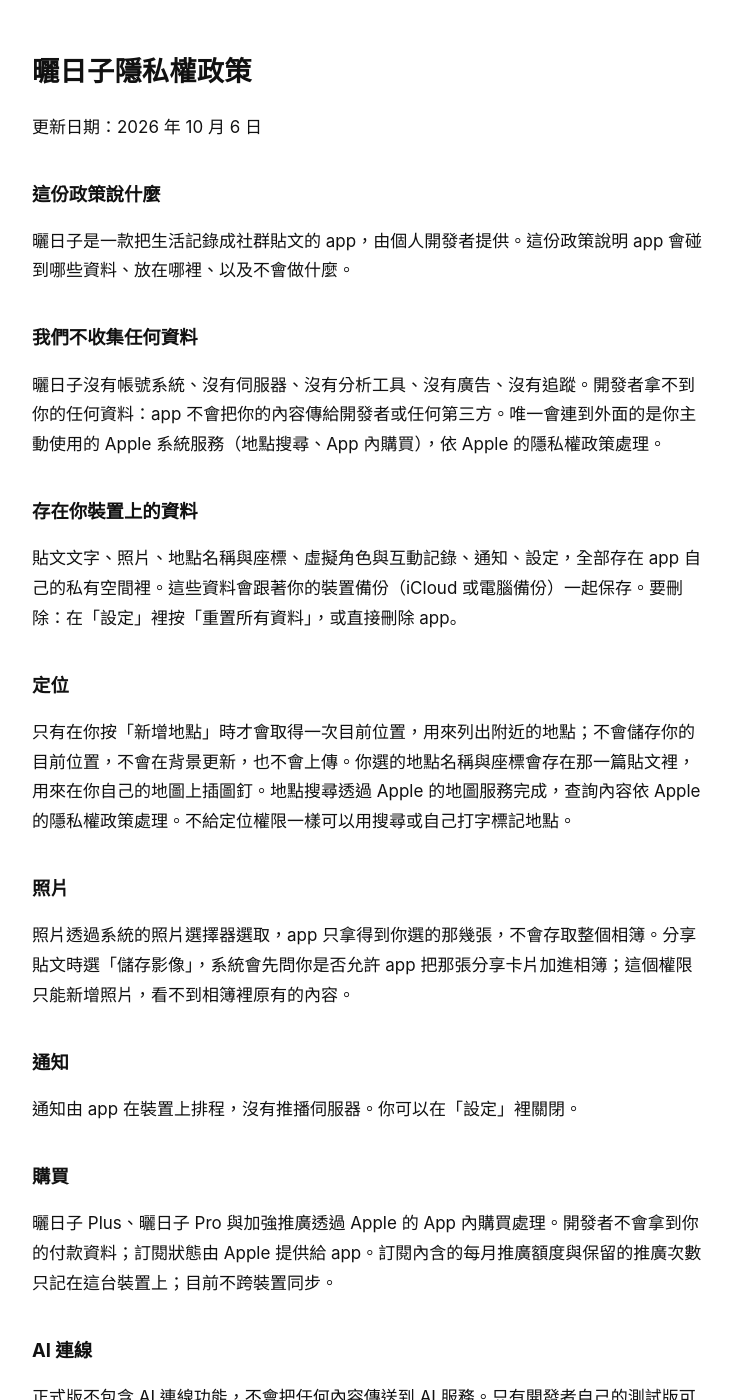
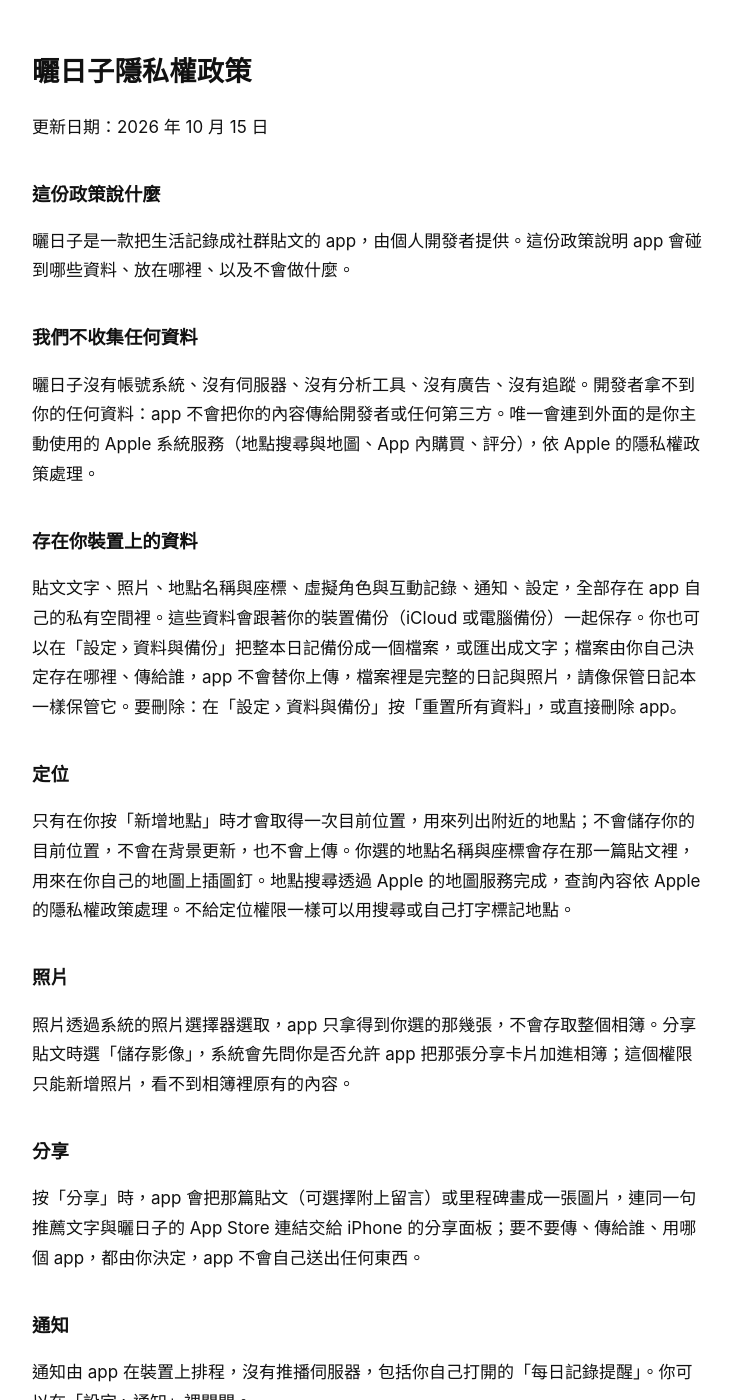
Before and after one commit to chris58530/saiday, a Jekyll site: the page built from privacy-policy.md, in a window 1280 px wide and 1400 px high. Shown: the whole window, without its empty margins (272-1005 px from the left). Built offline with Jekyll 4.4.1, drawn with Linux system fonts in a browser that asks for light colours; some of the changed text lies outside the part shown.

Commit message:
同步 FameSim docs/ 2026-10-15

```diff
--- a/privacy-policy.md
+++ b/privacy-policy.md
@@ -5,7 +5,7 @@ title: 隱私權政策
 
 # 曬日子隱私權政策
 
-更新日期：2026 年 10 月 6 日
+更新日期：2026 年 10 月 15 日
 
 {% comment %}
 這份文件與 app 內「設定 › 隱私權政策」的內文相同（`FameSim/Views/LegalViews.swift`），改哪一邊都要一起改，改完跑 `scripts/publish-site.sh` 同步到公開網站 https://chris58530.github.io/saiday/ 。這段是 Liquid 註解，不會出現在發佈出去的網頁原始碼裡。
@@ -17,11 +17,11 @@ title: 隱私權政策
 
 ## 我們不收集任何資料
 
-曬日子沒有帳號系統、沒有伺服器、沒有分析工具、沒有廣告、沒有追蹤。開發者拿不到你的任何資料：app 不會把你的內容傳給開發者或任何第三方。唯一會連到外面的是你主動使用的 Apple 系統服務（地點搜尋、App 內購買），依 Apple 的隱私權政策處理。
+曬日子沒有帳號系統、沒有伺服器、沒有分析工具、沒有廣告、沒有追蹤。開發者拿不到你的任何資料：app 不會把你的內容傳給開發者或任何第三方。唯一會連到外面的是你主動使用的 Apple 系統服務（地點搜尋與地圖、App 內購買、評分），依 Apple 的隱私權政策處理。
 
 ## 存在你裝置上的資料
 
-貼文文字、照片、地點名稱與座標、虛擬角色與互動記錄、通知、設定，全部存在 app 自己的私有空間裡。這些資料會跟著你的裝置備份（iCloud 或電腦備份）一起保存。要刪除：在「設定」裡按「重置所有資料」，或直接刪除 app。
+貼文文字、照片、地點名稱與座標、虛擬角色與互動記錄、通知、設定，全部存在 app 自己的私有空間裡。這些資料會跟著你的裝置備份（iCloud 或電腦備份）一起保存。你也可以在「設定 › 資料與備份」把整本日記備份成一個檔案，或匯出成文字；檔案由你自己決定存在哪裡、傳給誰，app 不會替你上傳，檔案裡是完整的日記與照片，請像保管日記本一樣保管它。要刪除：在「設定 › 資料與備份」按「重置所有資料」，或直接刪除 app。
 
 ## 定位
 
@@ -31,9 +31,13 @@ title: 隱私權政策
 
 照片透過系統的照片選擇器選取，app 只拿得到你選的那幾張，不會存取整個相簿。分享貼文時選「儲存影像」，系統會先問你是否允許 app 把那張分享卡片加進相簿；這個權限只能新增照片，看不到相簿裡原有的內容。
 
+## 分享
+
+按「分享」時，app 會把那篇貼文（可選擇附上留言）或里程碑畫成一張圖片，連同一句推薦文字與曬日子的 App Store 連結交給 iPhone 的分享面板；要不要傳、傳給誰、用哪個 app，都由你決定，app 不會自己送出任何東西。
+
 ## 通知
 
-通知由 app 在裝置上排程，沒有推播伺服器。你可以在「設定」裡關閉。
+通知由 app 在裝置上排程，沒有推播伺服器，包括你自己打開的「每日記錄提醒」。你可以在「設定 › 通知」裡關閉。
 
 ## 購買
 
@@ -41,7 +45,7 @@ title: 隱私權政策
 
 ## AI 連線
 
-正式版不包含 AI 連線功能，不會把任何內容傳送到 AI 服務。只有開發者自己的測試版可以手動設定連線；那時貼文文字、照片縮圖、地點、主題與自訂角色的設定會傳送至 Anthropic 的 API 產生留言，適用 Anthropic 的隱私政策。
+正式版不包含 AI 連線功能，不會把任何內容傳送到 AI 服務。只有開發者自己的測試版可以手動設定連線；那時貼文文字、照片縮圖、地點、分類與自訂角色的設定會傳送至 Anthropic 的 API 產生留言，適用 Anthropic 的隱私政策。
 
 ## app 內的圖片
 
```
Also changed, not shown: terms.md (+3 -3 lines).
